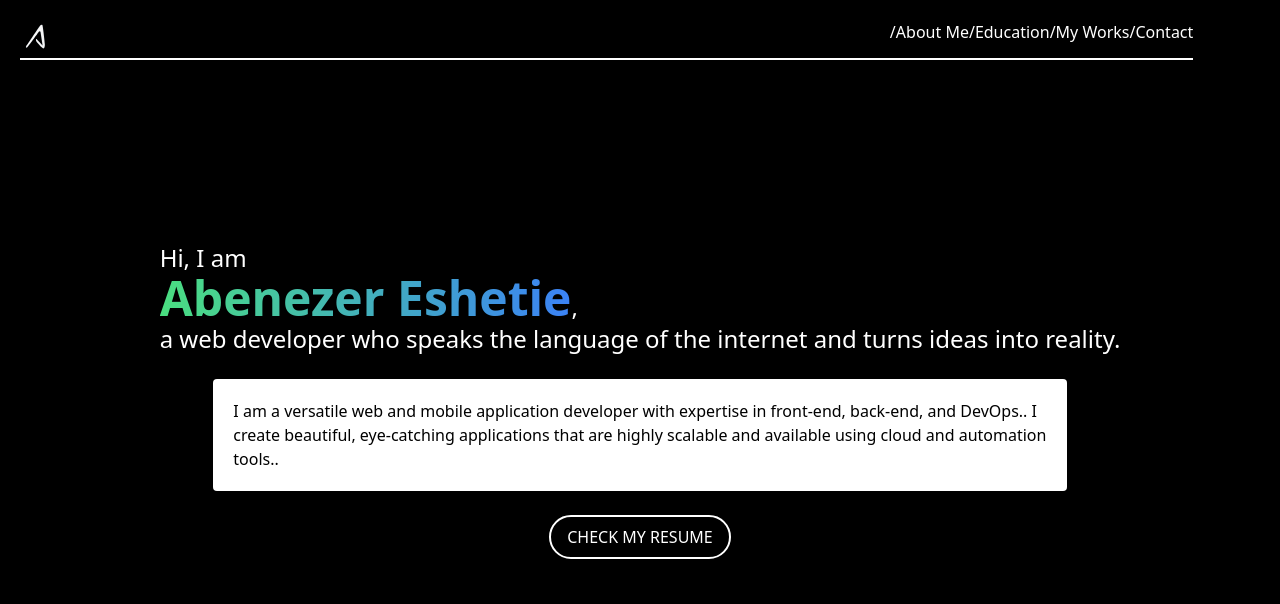
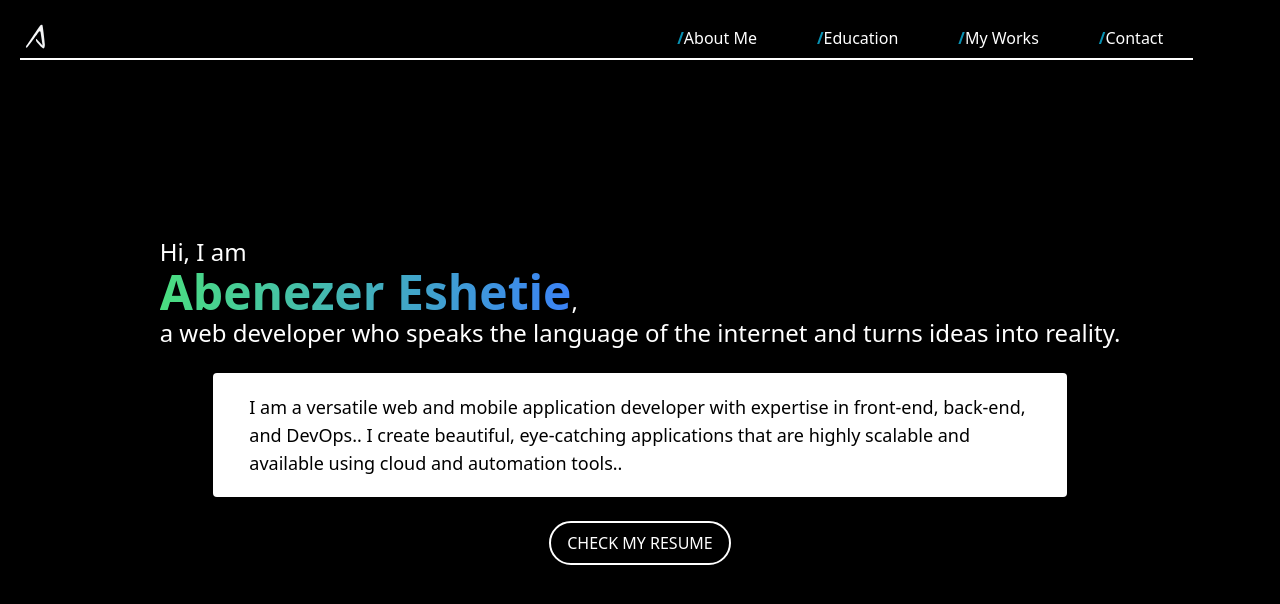
Before and after one commit to Eenrics/personal_portfolio, a Next.js app: page / in a window 1280 px wide. Shown: the top 604 px of the page. Built offline with nearby package versions, Linux system fonts and the light colour scheme.

Commit message:
nav button update

```diff
--- a/components/Intro.tsx
+++ b/components/Intro.tsx
@@ -5,7 +5,7 @@ const Intro = () => {
               <span className='text-5xl font-bold bg-clip-text text-transparent bg-gradient-to-r from-green-400 to-blue-500'>Abenezer Eshetie</span>,
               <br/> a web developer who speaks the language of the internet and turns ideas into reality.</p>
             <br/>
-            <p className='w-8/12 mr-auto ml-auto bg-white text-black p-5 rounded text-l'>I am a versatile web and mobile application developer with expertise in front-end, back-end, and DevOps..
+            <p className='w-8/12 mr-auto ml-auto bg-white text-black p-5 px-9 rounded text-lg'>I am a versatile web and mobile application developer with expertise in front-end, back-end, and DevOps..
              I create beautiful, eye-catching applications that are highly scalable and available using cloud and automation tools..
             </p>
             <br/>
--- a/components/NavigationBar.tsx
+++ b/components/NavigationBar.tsx
@@ -1,4 +1,6 @@
-import { navBottonStyle, slashStyle } from "@/utils";
+export const navBottonStyle = 'text-white border-2 border-black hover:border-cyan-600 mx-5 p-1 px-2 rounded-full cursor-pointer'
+export const slashStyle = 'text-cyan-600 font-[900]'
+
 const NavigationBar = () => {
     return (
         <nav
```
